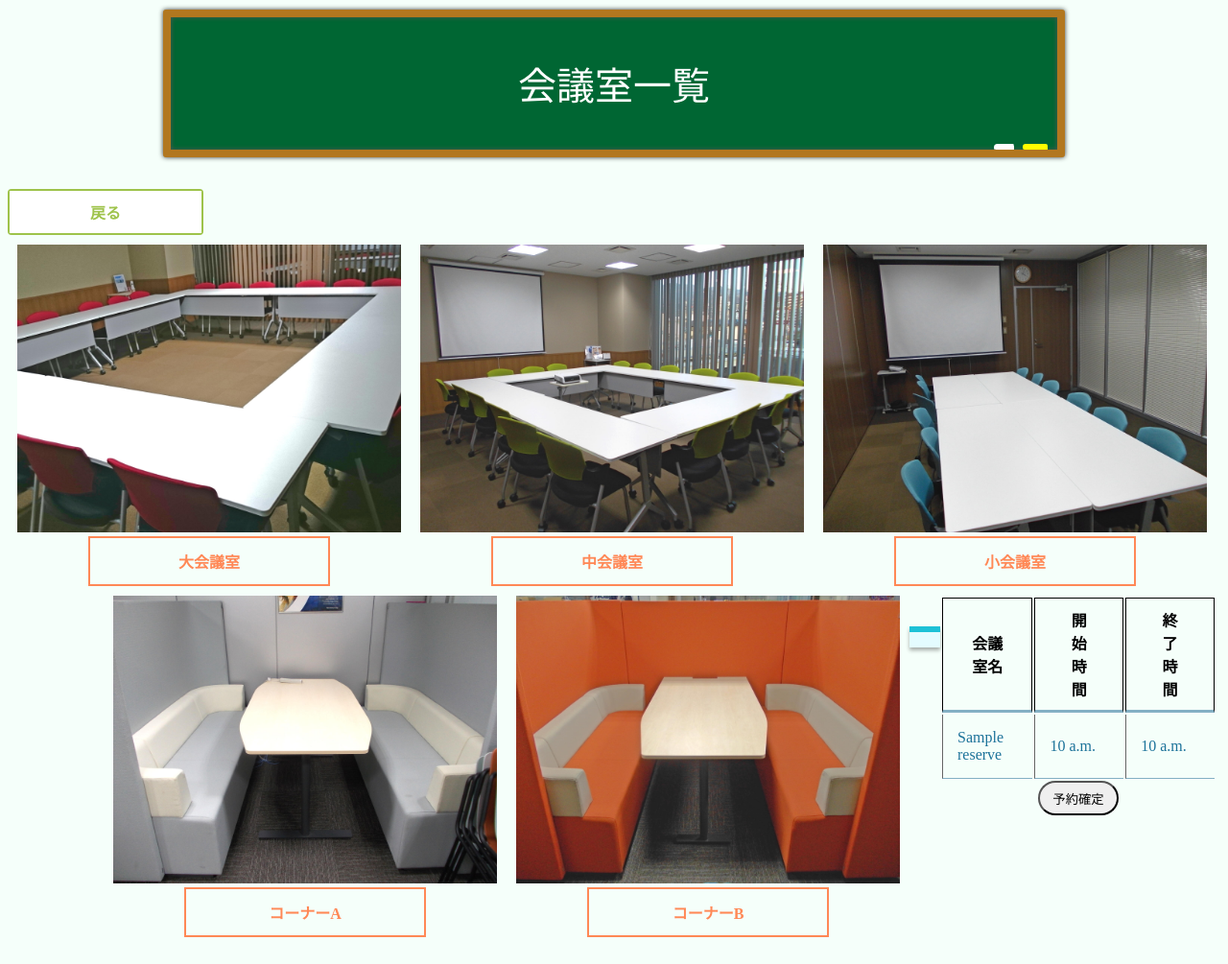
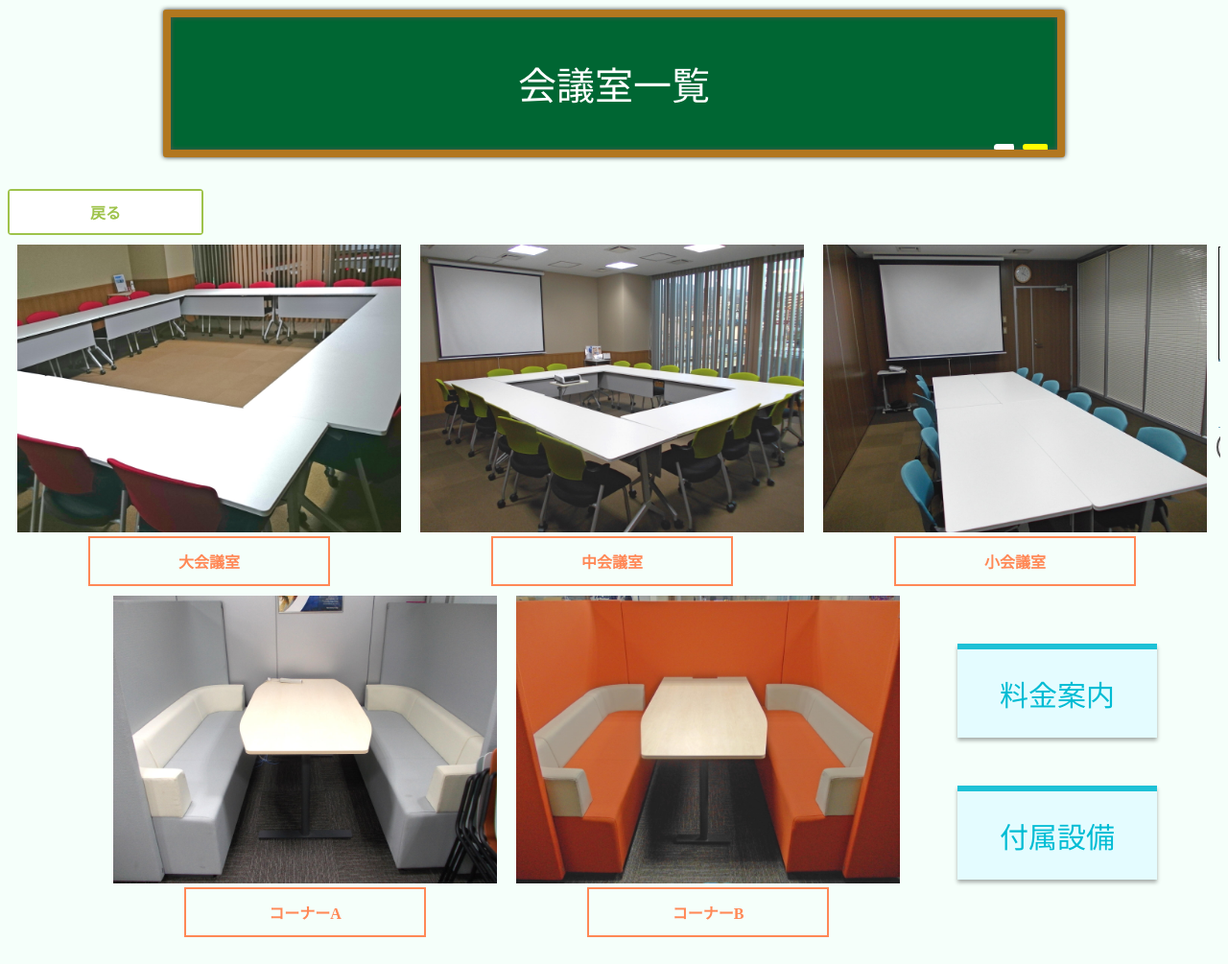
Before and after one commit to t17cs033/-, a Django app: page /Reservation/mrshow/1/2020-1-31/ in a window 1280 px wide. Shown: the whole page at 96% size. Run offline with Django 3.2, Linux system fonts and the light colour scheme; tables that the repository leaves empty hold one stand-in row (values such as "Sample post").

Commit message:
取り敢えず.........
どこもまでできてるか忘れた

```diff
--- a/Reservation/templates/Reservation/Guide.html
+++ b/Reservation/templates/Reservation/Guide.html
@@ -49,6 +49,6 @@
 </div>
 
 <div align="left">
-	<a href="{% url 'index' %}" class="btn-animation-02"><span>戻る</span></a>
+	<a href="{% url 'mrshow' pk year month day %}" class="btn-animation-02"><span>戻る</span></a>
 </div>
 {% endblock %}
--- a/Reservation/templates/Reservation/mr_show.html
+++ b/Reservation/templates/Reservation/mr_show.html
@@ -50,11 +50,12 @@
 			</div>
 		</div>
 
-		<div class ="float">
-			<div class ="box10">
+		<div class ="float" >
+			<a href="{% url 'guide' pk year month day %}" class="simple_square_btn5">料金案内</a>
+			<a href="{% url 'reserve_calender' pk%}" class="simple_square_btn5">付属設備</a>
 		</div>
+
 	</div>
-
 </div>
 
 <div align="center" class ="float1">
@@ -63,6 +64,7 @@
 			<th>会議室名</th>
 			<th>開始時間</th>
 			<th>終了時間</th>
+			<th>料金</th>
 		</tr>
 
 		<tbody>
@@ -71,6 +73,7 @@
 				<td>{{ reserve.mrName }}</td>
 				<td>{{ reserve.start_time }}</td>
 				<td>{{ reserve.end_time }}</td>
+				<td>{{reserve.charge}}</td>
 			</tr>
 			{% endif %} {% endfor %}
 		</tbody>
--- a/Reservation/urls.py
+++ b/Reservation/urls.py
@@ -30,7 +30,7 @@ urlpatterns = [
 
     path('Billing',BillingBase.as_view(),name='billbase'),
     path('Billing/<int:pk>',BillingView.as_view(),name='billing'),
-    path('PriceGuide',GuideView.as_view(),name='guide'),
+    path('PriceGuide/<int:pk>/<int:year>-<int:month>-<int:day>/',GuideView.as_view(),name='guide'),
 
 
     path('month/<int:pk>/<int:year>/<int:month>/', views.ReserveCalendar.as_view(), name='month'),
--- a/Reservation/views.py
+++ b/Reservation/views.py
@@ -262,8 +262,25 @@ class GuideView(ListView):
     model = MeetingRoom
     template_name = "Reservation/Guide.html"
 
+    def get_form(self):
+        year = self.kwargs.get('year')
+        month = self.kwargs.get('month')
+        day = self.kwargs.get('day')
+        date = datetime.date(year=year, month=month, day=day)
+        cmpId = self.kwargs.get('pk')
+        form = super(BigMRReservationView, self).get_form()
+        form.initial['mrName'] = '大会議室'
+        form.initial['number'] = cmpId
+        form.initial['cmpId'] = cmpId
+        form.initial['date'] = date
+        return form
+
     def get_context_data(self, *, object_list=None, **kwargs):
         ctx = super().get_context_data(**kwargs)
+        ctx['year'] = self.kwargs.get('year')
+        ctx['month'] = self.kwargs.get('month')
+        ctx['day'] = self.kwargs.get('day')
+        ctx['pk'] = self.kwargs.get('pk')
         ctx.update(
             {
                 'fcl_list' : Facility.objects.order_by('fclName'),
--- a/static/reservation.css
+++ b/static/reservation.css
@@ -302,18 +302,25 @@ table.cal th{
  transform: rotate(-5deg);
 }
 
-/*上太文字*/
-.box10 {
-    padding: 0.5em 1em;
-    margin: 2em 0;
-    color: #00BCD4;
-    background: #e4fcff;/*背景色*/
-    border-top: solid 6px #1dc1d6;
+.simple_square_btn5 {
+	display: block;
+	position: relative;
+	width: 160px;
+	padding: 0.8em;
+	margin-left:50px;
+	margin-top:50px;
+	text-align: center;
+	text-decoration: none;
+	color: #00BCD4;
+	font-size:30px;
+	background: #e4fcff;
+	border-top: solid 6px #1dc1d6;
     box-shadow: 0 3px 4px rgba(0, 0, 0, 0.32);/*影*/
 }
-.box10 p {
-    margin: 0;
-    padding: 0;
+.simple_square_btn5:hover {
+	 opacity:0.8;
+	 cursor: pointer;
+	 text-decoration: none;
 }
 
 /*ポジション*/
@@ -623,12 +630,13 @@ table.t3 tbody tr:last-child td{
 }
 
 table.t3 th + th,td{
-  border-left:1px solid #666;
+  /*border-left:1px solid #666;*/
 }
 
 table02 th,td {
   padding: 15px;
   color: #1D739A;
+  text-align: center
 }
 .table02 th {
   border-bottom: solid 3px #84B0C4;
```
